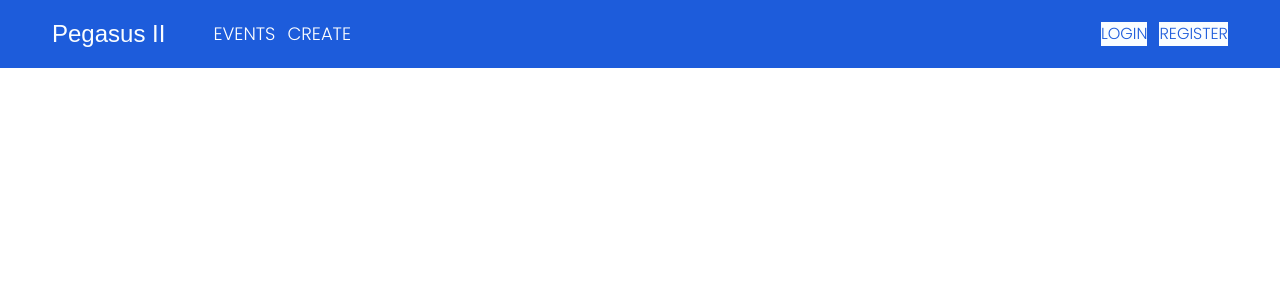
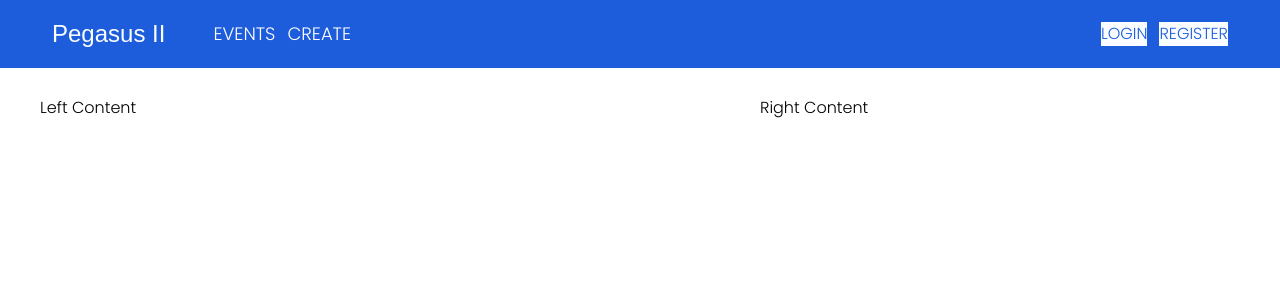
Before and after one commit to Nimira43/Pegasus-II, a React (Vite) app: page / in a window 1280 px wide. Shown: the top 300 px of the page. Built offline with nearby package versions, Linux system fonts and the light colour scheme; a web font is replaced by a local one.

Commit message:
Added styling to EventDashboard instance in App

```diff
--- a/src/app/layout/App.tsx
+++ b/src/app/layout/App.tsx
@@ -5,7 +5,9 @@ function App() {
   return (
     <div>
       <Navbar />
-      <EventDashboard />
+      <div className='container mx-auto px-10 mt-24'>
+        <EventDashboard />
+      </div>
     </div>
   )
 }
```
